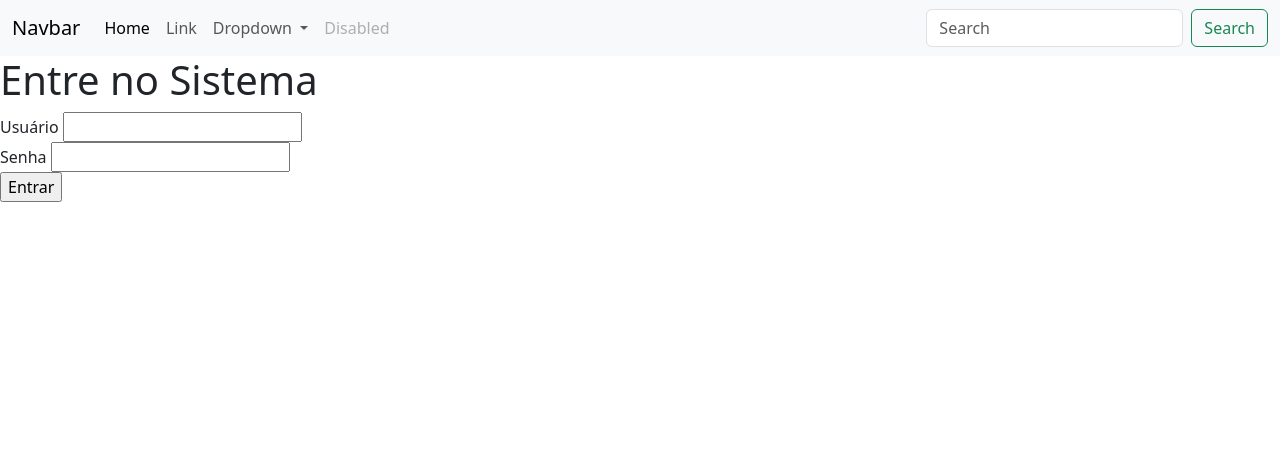
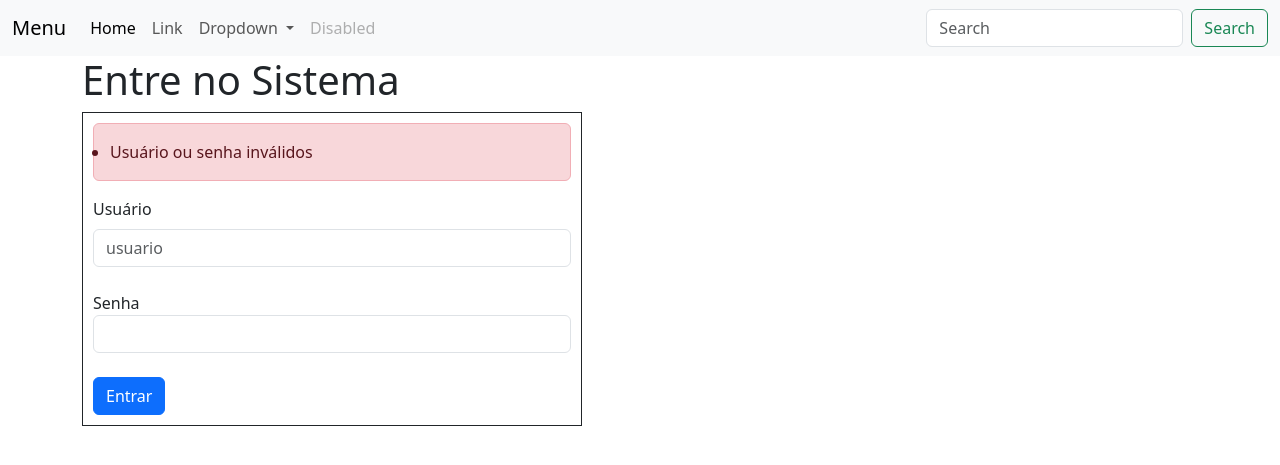
Before and after one commit to attiquetecnologia/flaskmvc, a Flask app: page /login in a window 1280 px wide. Shown: the top 465 px of the page. Run offline with Flask 3, Linux system fonts and the light colour scheme; some libraries are stand-ins or nearby versions.

Commit message:
logica de login pronta

```diff
--- a/app.py
+++ b/app.py
@@ -1,7 +1,17 @@
+"""
+
+DOCUMENTAÇÃO DO FLASK LOGIN
+https://flask-login.readthedocs.io/en/latest/
+"""
+
 import click
-from flask import Flask, redirect, render_template, request, jsonify, session, url_for
+from flask import Flask, redirect, render_template, request, flash, session, url_for
 from flask.cli import with_appcontext
+from flask_login import LoginManager
+from werkzeug.security import check_password_hash
+
 from database import db
+from models import User
 
 def create_app(): # cria uma função para definir o aplicativo
     app = Flask(__name__) # instancia o Flask
@@ -10,8 +20,15 @@
     app.config['SQLALCHEMY_DATABASE_URI'] = "sqlite:///dados.db"
     app.config['SQLALCHEMY_TRACK_MODIFICATIONS'] = False
 
+    login_manager = LoginManager()
+    login_manager.init_app(app)
+
     db.init_app(app)
     app.cli.add_command(init_db_command)
+
+    @login_manager.user_loader
+    def load_user(user_id: int):
+        return User.get(user_id)
 
     @app.route("/") # cria uma rota
     def index(): # função que gerencia rota
@@ -21,9 +38,23 @@
 
         return render_template("index.html") # Renderiza um template
 
-    @app.route("/login")
+    @app.route("/login", methods=('POST', 'GET'))
     def login():
+        if "POST" in request.method:
+            #lógica de login
+            username = request.form.get("username")
+            password = request.form.get("password")
+
+            user = User.query.filter_by(username=username).first()
+
+            if user and check_password_hash(user.password, password):
+                login_user(user)
+                return redirect(url_for('index'))
+        else:
+            flash('Usuário ou senha inválidos')
+
         return render_template("login.html")
+
 
     @app.route("/produtos")
     def produtos():
--- /dev/null
+++ b/static/css/main.css
@@ -0,0 +1,15 @@
+/* Login */
+
+.login-form {
+    width: 500px;
+    border: 1px solid;
+    display: block;
+    position: relative;
+    justify-content: center;
+    align-items: center;
+    padding: 10px;
+}
+
+.login-form label {
+
+}
--- a/templates/layout.html
+++ b/templates/layout.html
@@ -3,17 +3,19 @@
 <head>
     <meta charset="UTF-8">
     <meta name="viewport" content="width=device-width, initial-scale=1.0">
+
+    <link rel="stylesheet" href="/static/css/main.css">
     <link rel="stylesheet" href="/static/bootstrap-5.3.6/css/bootstrap.min.css">
     <title>Página Incicial</title>
 </head>
 <body>
     {% include 'navbar.html' %}
-    <main>
+    <main class="container-fluid">
         {% block content %}
 
         {% endblock %}
     </main>
 
-    <script type="text/javascript" src="/static/bootstrap-5.3.6/js/bootstrap.min.js"></script>
+    <script type="text/javascript" src="/static/bootstrap-5.3.6/js/bootstrap.bundle.min.js"></script>
 </body>
 </html>
--- a/templates/login.html
+++ b/templates/login.html
@@ -1,14 +1,28 @@
 {% extends 'layout.html' %}
 
 {% block content %}
+<div class="container">
 <h1>Entre no Sistema</h1>
-<form method="post">
-    <label for="usuario">Usuário</label>
-    <input type="text" name="usuario" id="usuario" />
+
+
+<form method="post" class="login-form">
+    {% with messages = get_flashed_messages(with_categories=true) %}
+        {% if messages %}
+            <ul class="alert alert-danger">
+                {% for category, message in messages %}
+                    <li class="{{ category }}">{{ message }}</li>
+                {% endfor %}
+            </ul>
+        {% endif %}
+    {% endwith %}
+    {# form.csrf_token #}
+    <label class="form-label" for="usuario">Usuário</label>
+    <input type="text" class="form-control" name="usuario" id="usuario" placeholder="usuario" />
     <br>
     <label for="senha">Senha</label>
-    <input type="password" name="senha" id="senha" />
+    <input type="password" class="form-control" name="senha" id="senha" />
     <br>
-    <input type="submit" value="Entrar" />
+    <input type="submit" class="btn btn-primary" value="Entrar" />
 </form>
+</div>
 {% endblock %}
--- a/templates/navbar.html
+++ b/templates/navbar.html
@@ -1,6 +1,6 @@
 <nav class="navbar navbar-expand-lg bg-body-tertiary">
   <div class="container-fluid">
-    <a class="navbar-brand" href="#">Navbar</a>
+    <a class="navbar-brand" href="#">Menu</a>
     <button class="navbar-toggler" type="button" data-bs-toggle="collapse" data-bs-target="#navbarSupportedContent" aria-controls="navbarSupportedContent" aria-expanded="false" aria-label="Toggle navigation">
       <span class="navbar-toggler-icon"></span>
     </button>
```
Also changed, not shown: models.py (+20 -0 lines), instance/dados.db (added).
